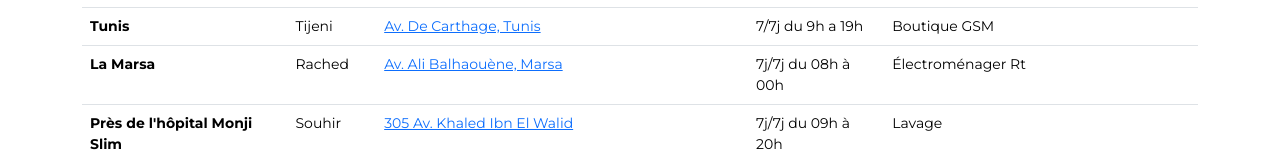
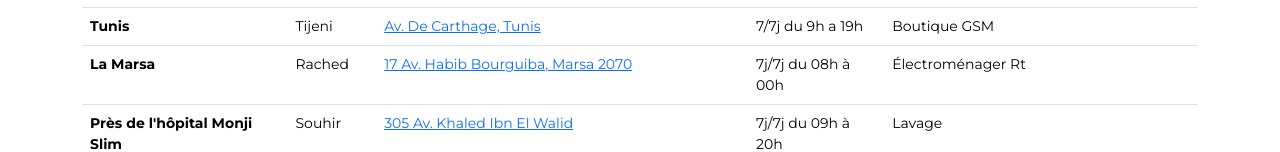
Before and after one commit to SJ26SC/Swared_Tunis, a plain HTML site: page index.html in a window 1280 px wide. Shown: the part 872-1024 px from the top of the page. Drawn offline with nearby package versions, Linux system fonts and the light colour scheme.

Commit message:
Add existing project files to Git

```diff
--- a/index.html
+++ b/index.html
@@ -238,7 +238,7 @@
                                 <tr>
                                     <th scope="row">  La Marsa </th>
                                     <td> Rached </td>
-                                    <td> <a href="https://www.google.com/maps/place/36%C2%B052'49.4%22N+10%C2%B019'37.3%22E/@36.8803889,10.3270278,19z/data=!4m4!3m3!8m2!3d36.8803889!4d10.3270278?entry=ttu&g_ep=EgoyMDI0MDkxNi4wIKXMDSoASAFQAw%3D%3D">Av. Ali Balhaouène, Marsa </a></td>
+                                    <td> <a href="https://www.google.com/maps/place/36%C2%B052'49.4%22N+10%C2%B019'37.3%22E/@36.8803889,10.3270278,19z/data=!4m4!3m3!8m2!3d36.8803889!4d10.3270278?entry=ttu&g_ep=EgoyMDI0MDkxNi4wIKXMDSoASAFQAw%3D%3D">17 Av. Habib Bourguiba, Marsa 2070 </a></td>
                                     <td>7j/7j du 08h à 00h</td>
                                     <td>Électroménager Rt</td>
 
```
